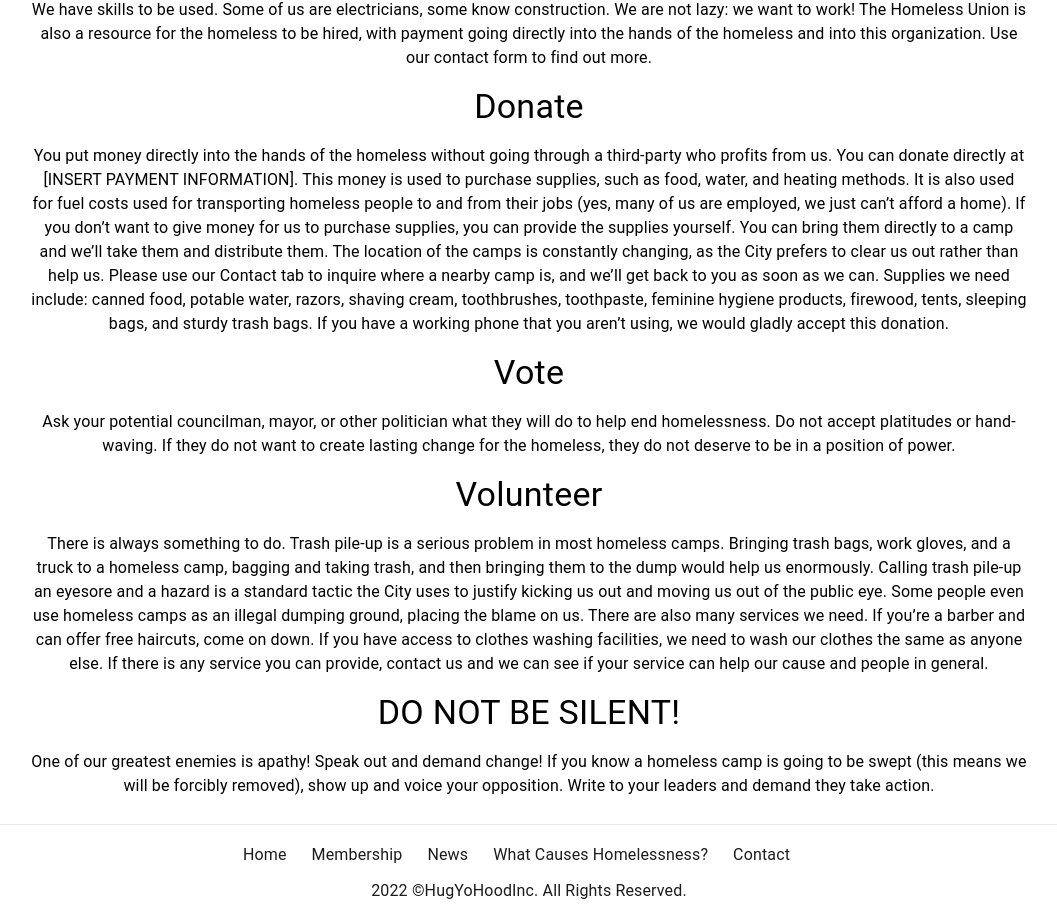
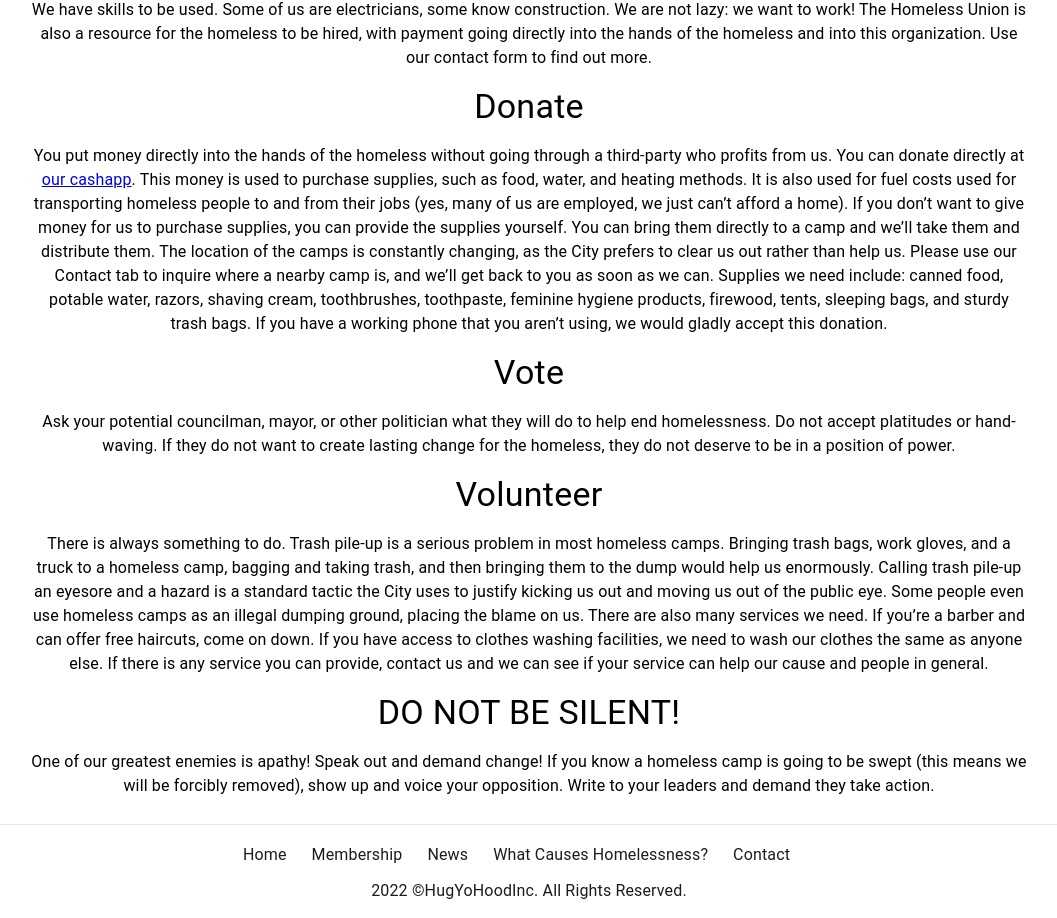
Before and after one commit to Kansas-City-Homeless-Union/Kansas-City-Homeless-Union.github.io, a React (Create React App) app: page / in a window 1280 px wide. Shown: the part 1371-2289 px from the top of the page, without its empty margins (111-1168 px from the left). Built offline with nearby package versions, Linux system fonts and the light colour scheme.

Commit message:
Added cashapp link

```diff
--- a/src/components/Homepage/Homepage.tsx
+++ b/src/components/Homepage/Homepage.tsx
@@ -35,7 +35,7 @@ const Homepage = () => {
               </Typography>
               <Typography component="h3" variant="h4">Donate</Typography>
               <Typography>
-              You put money directly into the hands of the homeless without going through a third-party who profits from us. You can donate directly at [INSERT PAYMENT INFORMATION]. This money is used to purchase supplies, such as food, water, and heating methods. It is also used for fuel costs used for transporting homeless people to and from their jobs (yes, many of us are employed, we just can’t afford a home).
+                  You put money directly into the hands of the homeless without going through a third-party who profits from us. You can donate directly at <a href="https://cash.app/$hugyohoodinc">our cashapp</a>. This money is used to purchase supplies, such as food, water, and heating methods. It is also used for fuel costs used for transporting homeless people to and from their jobs (yes, many of us are employed, we just can’t afford a home).
                   If you don’t want to give money for us to purchase supplies, you can provide the supplies yourself. You can bring them directly to a camp and we’ll take them and distribute them. The location of the camps is constantly changing, as the City prefers to clear us out rather than help us. Please use our Contact tab to inquire where a nearby camp is, and we’ll get back to you as soon as we can.
                   Supplies we need include: canned food, potable water, razors, shaving cream, toothbrushes, toothpaste, feminine hygiene products, firewood, tents, sleeping bags, and sturdy trash bags. If you have a working phone that you aren’t using, we would gladly accept this donation.
               </Typography>
```
Lines whose indentation alone changed are shown as unchanged.
